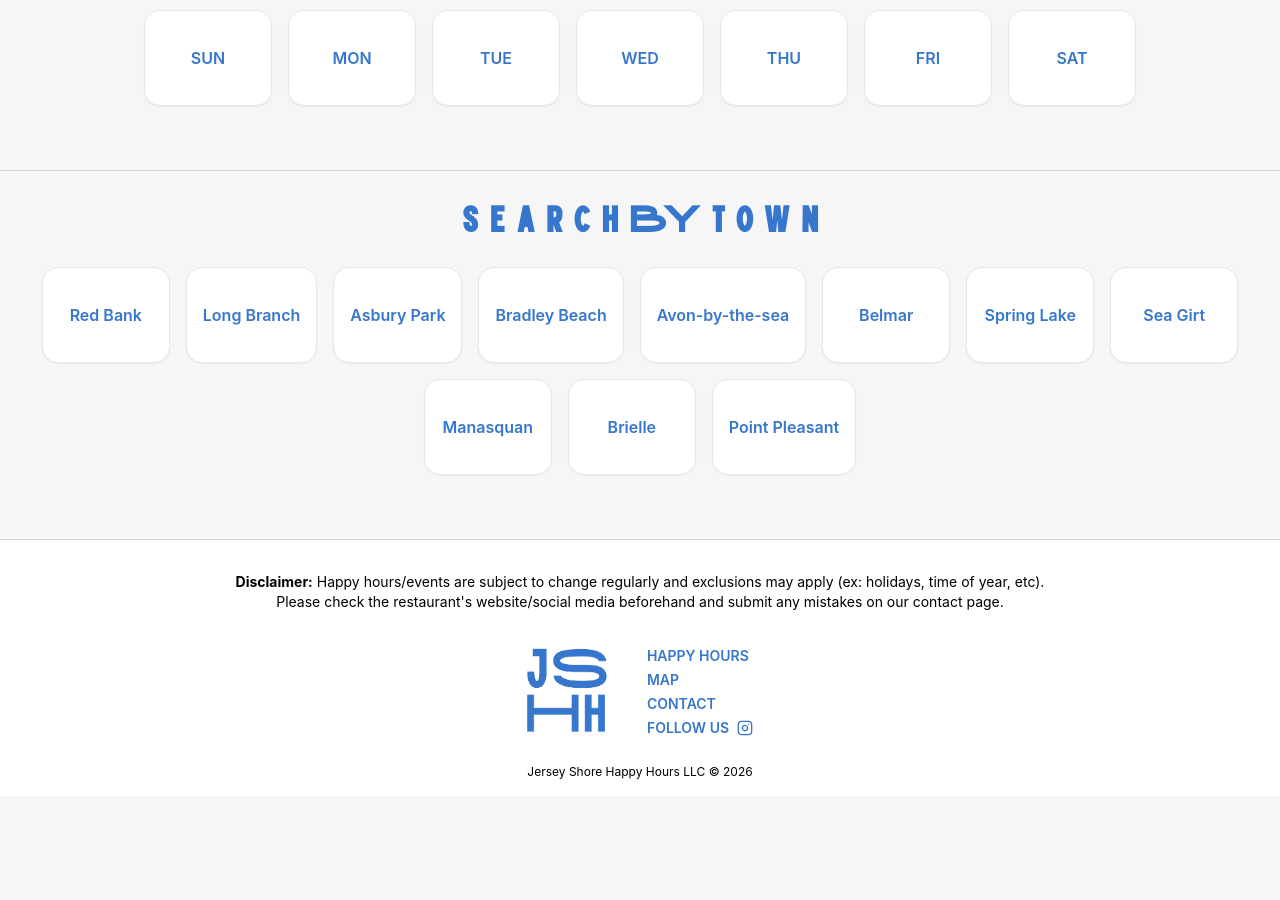
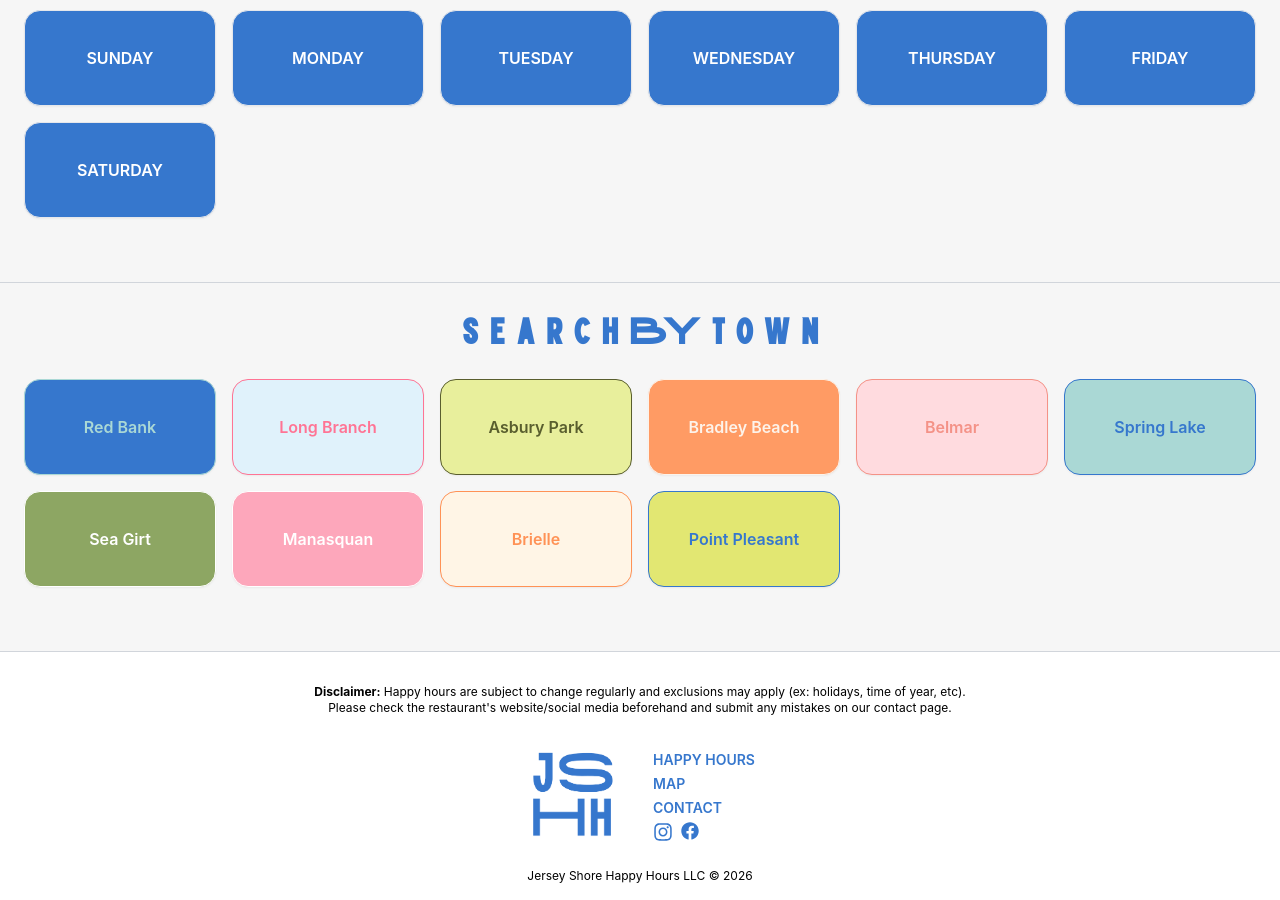
Before and after one commit to marytomkins/jersey-shore-happy-hours, a React (Create React App) app: page / in a window 1280 px wide. Shown: the part 1180-2080 px from the top of the page. Before the commit the page ends 1976 px from the top, so only its background shows below. Built offline with nearby package versions, Linux system fonts and the light colour scheme; no server answers.

Commit message:
add seating + update some styling

```diff
--- a/src/components/Burger.js
+++ b/src/components/Burger.js
@@ -1,6 +1,7 @@
 import { useState } from "react";
-import { Menu, X, InstagramIcon } from "lucide-react";
+import { Menu, X } from "lucide-react";
 import { Link } from "react-router-dom";
+import { FaFacebook, FaInstagram } from 'react-icons/fa';
 
 const Burger = () => {
   const [isOpen, setIsOpen] = useState(false);
@@ -23,7 +24,7 @@ const Burger = () => {
           rel="noopener noreferrer"
           className="flex items-center gap-2 px-4 text-gray-900 hover-text-light-blue transition"
         >
-          <InstagramIcon className="w-6 h-6" />
+          <FaInstagram size={28} color="#000" />
         </a>
         <button
           className="text-gray-800 hover-text-blue"
@@ -39,8 +40,7 @@ const Burger = () => {
         />
       )}
       <div
-        className={`fixed top-0 right-0 h-full w-64 bg-white shadow-lg z-50 transform transition-transform duration-300 ease-in-out ${
-          isOpen ? "translate-x-0" : "translate-x-full"
+        className={`fixed top-0 right-0 h-full w-64 bg-white shadow-lg z-50 transform transition-transform duration-300 ease-in-out ${isOpen ? "translate-x-0" : "translate-x-full"
           }`}
       >
         <div className="p-4 flex justify-end">
@@ -60,14 +60,23 @@ const Burger = () => {
               </Link>
             </li>
           ))}
+          <div className="flex flex-row gap-2">
             <a
               href="https://www.instagram.com/jerseyshore_happyhours"
               target="_blank"
               rel="noopener noreferrer"
               className="flex items-center gap-2 text-blue hover-text-light-blue transition"
             >
-            <InstagramIcon className="w-6 h-6" />
+              <FaInstagram size={30} color="#3677cd" />
             </a>
+            <a
+              href="https://www.facebook.com/profile.php?id=61592038439351"
+              target="_blank"
+              rel="noopener noreferrer"
+              className="flex items-center gap-2 text-blue hover-text-light-blue transition"
+            >
+              <FaFacebook size={28} color="#3677cd" />
+            </a></div>
         </ul>
       </div>
     </>
--- a/src/components/Card.js
+++ b/src/components/Card.js
@@ -13,7 +13,7 @@ import {
 } from "@heroicons/react/24/outline";
 
 const Card = ({ bar, index = 0, happeningNow = false, mapView = false }) => {
-  const { name, town, dayText, description, link, specials, events, latlong } =
+  const { name, town, dayText, location, description, link, specials, events, latlong } =
     bar || "";
   const [latitude, longitude] = latlong || [0, 0];
   const [expanded, setExpanded] = useState(false);
@@ -24,8 +24,8 @@ const Card = ({ bar, index = 0, happeningNow = false, mapView = false }) => {
   const mapUrl = isIOS
     ? `https://maps.apple.com/?q=${encodeURIComponent(name)}&ll=${latitude},${longitude}`
     : `https://www.google.com/maps/search/?api=1&query=${encodeURIComponent(
-        `${name} ${latitude},${longitude}`,
-      )}`;
+      `${name} ${latitude},${longitude}`,
+    )}`;
 
   useEffect(() => {
     if (contentRef.current) {
@@ -34,9 +34,10 @@ const Card = ({ bar, index = 0, happeningNow = false, mapView = false }) => {
     }
   }, [bar, mapView]);
 
-  const ListText = ({ text, bullets = true }) => {
+  const ListText = ({ text, bullets = true, bulletInLine = false }) => {
     if (!text) return null;
     const items = text.split("/").map((item) => item.trim());
+    if (bulletInLine) return <span>{items.join(" • ")}</span>;
     return (
       <ul className={bullets ? `list-disc ml-5` : ""}>
         {items.map((text, idx) => (
@@ -69,11 +70,10 @@ const Card = ({ bar, index = 0, happeningNow = false, mapView = false }) => {
   return (
     <div
       key={index}
-      className={`relative flex flex-col bg-white shadow-sm rounded-2xl p-4 border border-gray-200 hover:shadow-md transition duration-300 ${
-        mapView
-          ? ""
-          : "min-h-[15rem] " + (expanded ? "max-h-[1000px]" : "max-h-[15rem]")
-      }`}
+      className={`relative flex flex-col bg-white shadow-sm rounded-2xl p-4 border border-gray-200 hover:shadow-md transition duration-300 ${mapView
+        ? ""
+        : "min-h-[15rem] " + (expanded ? "max-h-[1000px]" : "max-h-[15rem]")
+        }`}
     >
       <div
         className="transition duration-300 overflow-hidden flex flex-col"
@@ -140,6 +140,18 @@ const Card = ({ bar, index = 0, happeningNow = false, mapView = false }) => {
               <div className="text-sm font-medium">
                 <ListText text={dayText} bullets={false} />
               </div>
+              {location && (
+                <>
+                  <div className="flex items-center mb-1 mt-2">
+                    <span className="font-semibold text-xs tracking-wide text-[#f29154]">
+                      SEATING
+                    </span>
+                  </div>
+                  <div className="text-sm">
+                    <ListText text={location} bullets={false} bulletInLine={true} />
+                  </div>
+                </>
+              )}
             </div>
             {description && (
               <div className="text-sm w-1/2 pl-2 border-l border-gray-300">
--- a/src/components/FilterBar.js
+++ b/src/components/FilterBar.js
@@ -12,6 +12,7 @@ import {
   StarIcon,
 } from "@heroicons/react/24/outline";
 import { towns, events, days, times, sortBy } from "../data/filters";
+import { getColors } from "../data/helpers";
 
 const FilterBar = ({ page, onFilter, onSort, dataReady = false, day, town }) => {
   const [searchTerm, setSearchTerm] = useState("");
@@ -245,37 +246,6 @@ const FilterBar = ({ page, onFilter, onSort, dataReady = false, day, town }) =>
       </div>
     ));
 
-  const getColors = (town) => {
-    switch (town) {
-      case "Red Bank":
-        return "bg-[#3677cd] border-[#aad8d5] text-[#aad8d5]";
-      case "Long Branch":
-        return "bg-[#e0f2fb] border-[#ff7494] text-[#ff7494]";
-      case "Asbury Park":
-        return "bg-[#e8ef9c] border-[#595e2e] text-[#595e2e]";
-      // case "Ocean Grove":
-      //   return "bg-[#3677cd] border-[#e1f2fa] text-[#e1f2fa]";
-      case "Bradley Beach":
-        return "bg-[#ff9b64] border-[#fdf3ea] text-[#fdf3ea]";
-      case "Avon-by-the-sea":
-        return "bg-[#9bbb66] border-[#5d7931] text-white";
-      case "Belmar":
-        return "bg-[#ffdbdf] border-[#f49287] text-[#f49287]";
-      case "Spring Lake":
-        return "bg-[#aad8d5] border-[#3677cd] text-[#3677cd]";
-      case "Sea Girt":
-        return "bg-[#8da663] border-white text-white";
-      case "Manasquan":
-        return "bg-[#fda7bb] border-white text-white";
-      case "Brielle":
-        return "bg-[#fff5e6] border-[#ff9256] text-[#ff9256]";
-      case "Point Pleasant":
-        return "bg-[#e2e772] border-[#3677cd] text-[#3677cd]";
-      default:
-        return "bg-blue";
-    }
-  };
-
   return (
     <div className="filter-bar">
       {showPageTitle && (
--- a/src/components/Footer.js
+++ b/src/components/Footer.js
@@ -1,12 +1,12 @@
 import { Link } from "react-router-dom";
-import { InstagramIcon } from "lucide-react";
 import footer_logo from "../images/footer_logo.png";
+import { FaFacebook, FaInstagram } from 'react-icons/fa';
 
 const Footer = () => {
   return (
     <div className="block text-center text-xs py-4 bg-white border-t border-gray-300">
-      <div className="my-4 mx-8 text-sm">
-        <b>Disclaimer:</b> Happy hours/events are subject to change regularly
+      <div className="my-4 mx-8 text-xs">
+        <b>Disclaimer:</b> Happy hours are subject to change regularly
         and exclusions may apply (ex: holidays, time of year, etc).
         <br /> Please check the restaurant's website/social media beforehand and
         submit any mistakes on our contact page.
@@ -37,14 +37,24 @@ const Footer = () => {
           >
             Contact
           </Link>
+          <div className="flex flex-row gap-2">
             <Link
               to="https://www.instagram.com/jerseyshore_happyhours"
               target="_blank"
               rel="noopener noreferrer"
               className="hover-text-light-blue flex"
             >
-            Follow us <InstagramIcon className="w-4 h-5 mx-2 my-0" />
+              <FaInstagram size={20} color="#3677cd" />
             </Link>
+            <Link
+              to="https://www.facebook.com/profile.php?id=61592038439351"
+              target="_blank"
+              rel="noopener noreferrer"
+              className="hover-text-light-blue flex"
+            >
+              <FaFacebook size={18} color="#3677cd" />
+            </Link>
+          </div>
         </div>
       </div>
       <div className="mt-2">Jersey Shore Happy Hours LLC © 2026</div>
--- a/src/components/Header.js
+++ b/src/components/Header.js
@@ -3,7 +3,7 @@ import logo from "../images/logo.png";
 import hoverLogo from "../images/logo_hover.png";
 import { Link } from "react-router-dom";
 import Burger from "./Burger";
-import { InstagramIcon } from "lucide-react";
+import { FaInstagram } from 'react-icons/fa';
 
 const navItems = [
   { name: "Happy Hours", path: "/happyhours" },
@@ -63,7 +63,7 @@ const Header = () => {
           rel="noopener noreferrer"
           className="flex items-center gap-2 text-blue hover-text-light-blue transition ml-8" //ml-4
         >
-          <InstagramIcon className="w-6 h-6" />
+          <FaInstagram size={28} color="#3677cd" />
         </a>
       </div>
     </div>
--- a/src/data/filters.js
+++ b/src/data/filters.js
@@ -4,12 +4,27 @@ export const towns = [
   "Asbury Park",
   // "Ocean Grove",
   "Bradley Beach",
-  "Avon-by-the-sea",
+  // "Avon-by-the-sea",
   "Belmar",
   "Spring Lake",
   "Sea Girt",
   "Manasquan",
   "Brielle",
+  "Point Pleasant",
+];
+
+export const mobileTowns = [
+  "Red Bank",
+  // "Long Branch",
+  "Asbury Park",
+  // "Ocean Grove",
+  // "Bradley Beach",
+  // "Avon-by-the-sea",
+  "Belmar",
+  // "Spring Lake",
+  // "Sea Girt",
+  "Manasquan",
+  // "Brielle",
   "Point Pleasant",
 ];
 
--- a/src/data/helpers.js
+++ b/src/data/helpers.js
@@ -1,4 +1,35 @@
 import { gists } from "./gists";
+
+export const getColors = (town) => {
+  switch (town) {
+    case "Red Bank":
+      return "bg-[#3677cd] border-[#aad8d5] text-[#aad8d5]";
+    case "Long Branch":
+      return "bg-[#e0f2fb] border-[#ff7494] text-[#ff7494]";
+    case "Asbury Park":
+      return "bg-[#e8ef9c] border-[#595e2e] text-[#595e2e]";
+    // case "Ocean Grove":
+    //   return "bg-[#3677cd] border-[#e1f2fa] text-[#e1f2fa]";
+    case "Bradley Beach":
+      return "bg-[#ff9b64] border-[#fdf3ea] text-[#fdf3ea]";
+    case "Avon-by-the-sea":
+      return "bg-[#9bbb66] border-[#5d7931] text-white";
+    case "Belmar":
+      return "bg-[#ffdbdf] border-[#f49287] text-[#f49287]";
+    case "Spring Lake":
+      return "bg-[#aad8d5] border-[#3677cd] text-[#3677cd]";
+    case "Sea Girt":
+      return "bg-[#8da663] border-white text-white";
+    case "Manasquan":
+      return "bg-[#fda7bb] border-white text-white";
+    case "Brielle":
+      return "bg-[#fff5e6] border-[#ff9256] text-[#ff9256]";
+    case "Point Pleasant":
+      return "bg-[#e2e772] border-[#3677cd] text-[#3677cd]";
+    default:
+      return "bg-blue";
+  }
+};
 
 export const loadPageContent = async ({
   pathname,
--- a/src/pages/Home.js
+++ b/src/pages/Home.js
@@ -1,6 +1,7 @@
 import { Link } from "react-router-dom";
 import home from "../images/home.png";
-import { towns, days, truncDays } from "../data/filters";
+import { towns, days } from "../data/filters";
+import { getColors } from "../data/helpers";
 import posthog from "posthog-js";
 import { FaFootballBall } from "react-icons/fa";
 // import Specials from "./Specials";
@@ -60,7 +61,7 @@ const Home = () => {
         <Specials />
       </div> */}
       <div className="search-by-container justify-center border-t border-gray-300 pb-16 pt-14 bg-light-blue">
-        <h1 className="text-center font-semibold text-blue sm:text-4xl text-2xl sm:mx-24">
+        <h1 className="text-center font-semibold text-blue sm:text-4xl text-2xl px-2 sm:px-0 sm:mx-24">
           Game Day is Better at the SHORE
         </h1>
         <h2 className="tagline text-center font-semibold sm:text-base text-sm mt-4 mx-8 sm:mx-40">
@@ -83,17 +84,17 @@ const Home = () => {
         <h1 className="text-center font-semibold text-blue sm:text-4xl text-2xl sm:mx-40">
           s e a r c h BY d a y
         </h1>
-        <div className="towns p-6 pb-0 gap-4 grid grid-cols-3 sm:grid-cols-4 md:grid-cols-5 nav:grid-cols-6 lg:flex lg:flex-wrap lg:justify-center">
-          {truncDays.map((day, index) => (
+        <div className="towns p-6 pb-0 gap-4 flex flex-col min-[641px]:grid min-[641px]:grid-cols-4 md:grid-cols-5 nav:grid-cols-6">
+          {days.map((day) => (
             <Link
               key={day}
-              to={formatSearchLink(days[index])}
-              className="flex text-blue hover:text-white hover-bg-light-blue items-center justify-center text-center text-base font-semibold bg-white shadow-sm rounded-2xl p-4 border border-gray-200 hover:shadow-md lg:min-w-[8rem] min-h-[6rem]"
+              to={formatSearchLink(day)}
+              className="flex w-full min-[641px]:w-auto text-white bg-blue hover-bg-light-blue items-center justify-center text-center text-base font-semibold shadow-sm rounded-2xl p-4 border border-gray-200 hover:shadow-md lg:min-w-[8rem] min-h-0 min-[641px]:min-h-[6rem]"
               onClick={() =>
-                posthog.capture("search_by_day_clicked", { day: days[index] })
+                posthog.capture("search_by_day_clicked", { day: day })
               }
             >
-              <h2>{day}</h2>
+              <h2>{day.toUpperCase()}</h2>
             </Link>
           ))}
         </div>
@@ -102,12 +103,12 @@ const Home = () => {
         <h1 className="text-center font-semibold text-blue sm:text-4xl text-2xl sm:mx-40">
           s e a r c h BY t o w n
         </h1>
-        <div className="towns p-6 pb-0 gap-4 grid grid-cols-3 sm:grid-cols-4 md:grid-cols-5 nav:grid-cols-6 lg:flex lg:flex-wrap lg:justify-center">
+        <div className="towns p-6 pb-0 gap-4 flex flex-col min-[641px]:grid min-[641px]:grid-cols-4 md:grid-cols-5 nav:grid-cols-6">
           {towns.map((town) => (
             <Link
               key={town}
               to={formatSearchLink(town)}
-              className="flex text-blue hover:text-white hover-bg-light-blue items-center justify-center text-center text-base font-semibold bg-white shadow-sm rounded-2xl p-4 border border-gray-200 hover:shadow-md lg:min-w-[8rem] min-h-[6rem]"
+              className={`flex w-full min-[641px]:w-auto hover:text-white hover-bg-light-blue items-center justify-center text-center text-base font-semibold shadow-sm rounded-2xl p-4 hover:shadow-md hover:border-white lg:min-w-[8rem] min-h-0 min-[641px]:min-h-[6rem] border-[1.5px] ${getColors(town)}`}
               onClick={() =>
                 posthog.capture("search_by_town_clicked", { town })
               }
--- a/tailwind.config.js
+++ b/tailwind.config.js
@@ -3,6 +3,11 @@ module.exports = {
   theme: {
     extend: {
       screens: {
+        sm: "640px",
+        md: "768px",
+        lg: "1024px",
+        xl: "1280px",
+        "2xl": "1536px",
         nav: "912px",
         desktop: "1100px",
         desktopPlus: "1600px",
```
Also changed, not shown: public/manifest.json. Lines whose indentation alone changed are shown as unchanged.
